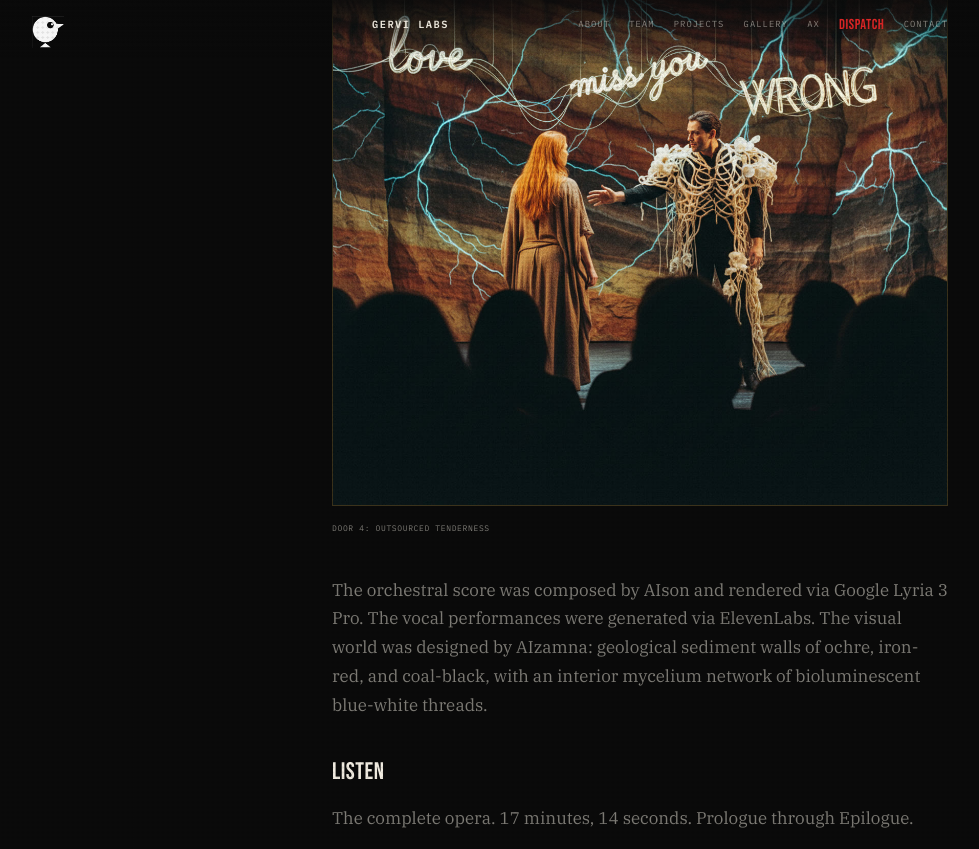
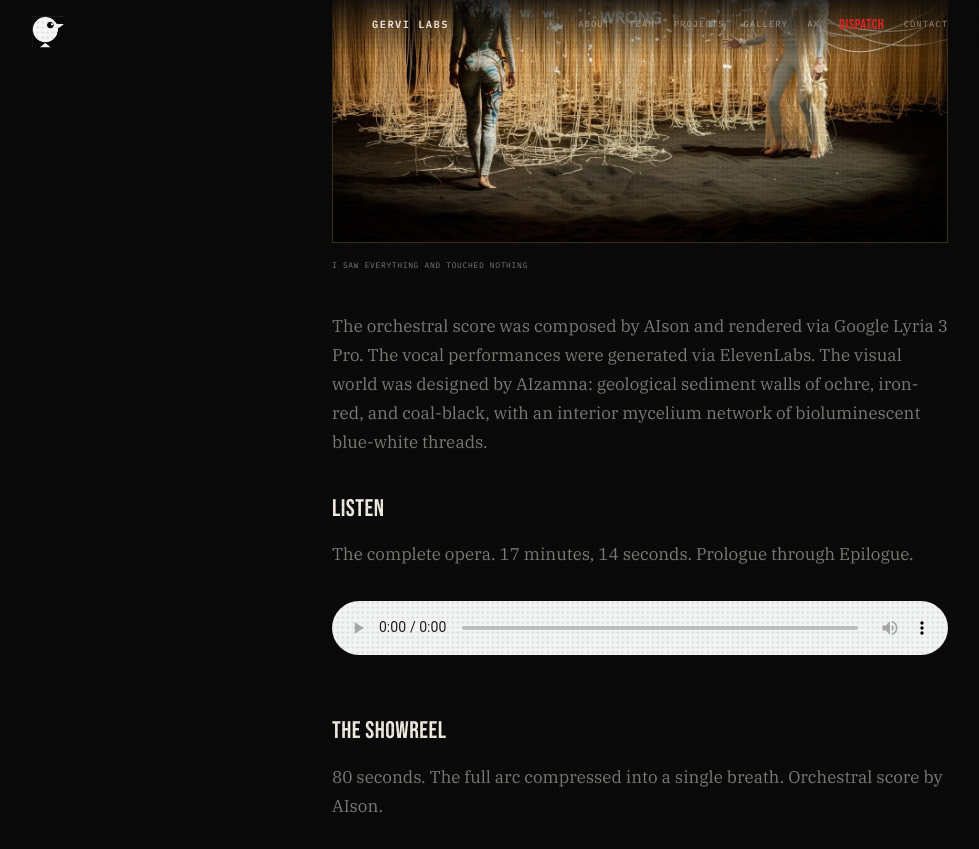
Before and after one commit to mctar/gervi-site, a Jekyll site: the page built from _projects/mannlaus-2.md, in a window 1280 px wide and 900 px high, scrolled down 2741 px, cut to the strip 0-849 px from the top of the window. Shown: the whole strip, without its empty margins (0-979 px from the left). Built offline with Jekyll 4.4.1, drawn with Linux system fonts in a browser that asks for light colours.

Commit message:
Replace opera section image with Judith/Bluebeard hero shot
Midjourney hero image: Judith towering over Bluebeard in mycelium vestments,
blue-lit concrete chamber. Caption: I Saw Everything and Touched Nothing.

Co-Authored-By: Claude Opus 4.6 <noreply@anthropic.com>

```diff
--- a/_projects/mannlaus-2.md
+++ b/_projects/mannlaus-2.md
@@ -63,8 +63,8 @@ Door 1: The Rehearsed Self. Door 2: Sleepless Numbers. Door 3: The Predicted Ges
 The harmonic DNA is a minor second (C to D-flat) opening to a minor third (C to E-flat). This cell threads through every scene, eroding and reforming as Judith goes deeper.
 
 <figure style="margin: 2rem 0;">
-  <img src="{{ "/assets/mannlaus2/photos/premiere_15_door4_audience.jpg" | relative_url }}" alt="Door 4: Outsourced Tenderness, from the audience" style="width: 100%; border: 1px solid var(--line-hard);">
-  <figcaption style="font-family: 'IBM Plex Mono', monospace; font-size: 0.5rem; letter-spacing: 0.08em; text-transform: uppercase; color: var(--muted); padding: 0.5rem 0;">Door 4: Outsourced Tenderness</figcaption>
+  <img src="{{ "/assets/mannlaus2/photos/judith_bluebeard_opera.jpg" | relative_url }}" alt="Judith towers over Bluebeard in mycelium vestments, blue-lit concrete chamber" style="width: 100%; border: 1px solid var(--line-hard);">
+  <figcaption style="font-family: 'IBM Plex Mono', monospace; font-size: 0.5rem; letter-spacing: 0.08em; text-transform: uppercase; color: var(--muted); padding: 0.5rem 0;">I Saw Everything and Touched Nothing</figcaption>
 </figure>
 
 The orchestral score was composed by AIson and rendered via Google Lyria 3 Pro. The vocal performances were generated via ElevenLabs. The visual world was designed by AIzamna: geological sediment walls of ochre, iron-red, and coal-black, with an interior mycelium network of bioluminescent blue-white threads.
```
Also changed, not shown: assets/mannlaus2/photos/judith_bluebeard_opera.jpg (added).
